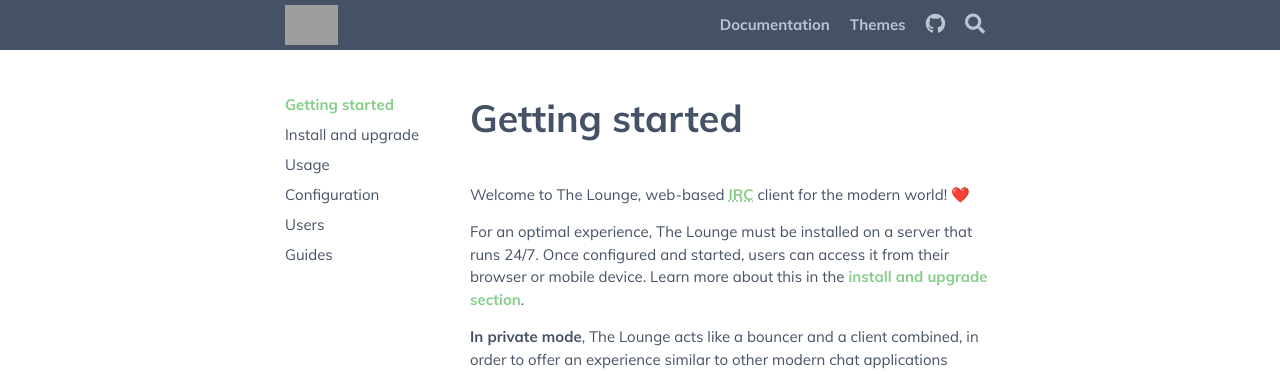
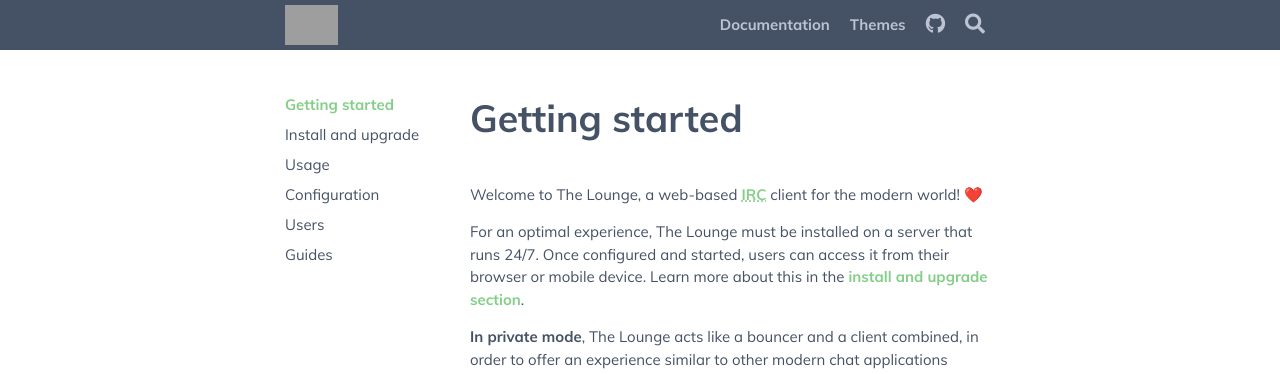
Before and after one commit to thelounge/thelounge.github.io, a Jekyll site: the page built from _docs/index.md, in a window 1280 px wide. Shown: the top 374 px of the page. Built offline with Jekyll 4.4.1, drawn with Linux system fonts in a browser that asks for light colours; comment, search, counter and statistics services are not loaded.

Commit message:
Fix typo in Getting Started page

```diff
--- a/_docs/index.md
+++ b/_docs/index.md
@@ -4,7 +4,7 @@
 order: 1
 ---
 
-Welcome to The Lounge, web-based [IRC](https://en.wikipedia.org/wiki/Internet_Relay_Chat) client for the modern world! ❤️
+Welcome to The Lounge, a web-based [IRC](https://en.wikipedia.org/wiki/Internet_Relay_Chat) client for the modern world! ❤️
 
 For an optimal experience, The Lounge must be installed on a server that runs 24/7. Once configured and started, users can access it from their browser or mobile device. Learn more about this in the [install and upgrade section](/docs/install-and-upgrade.html).
 
```
